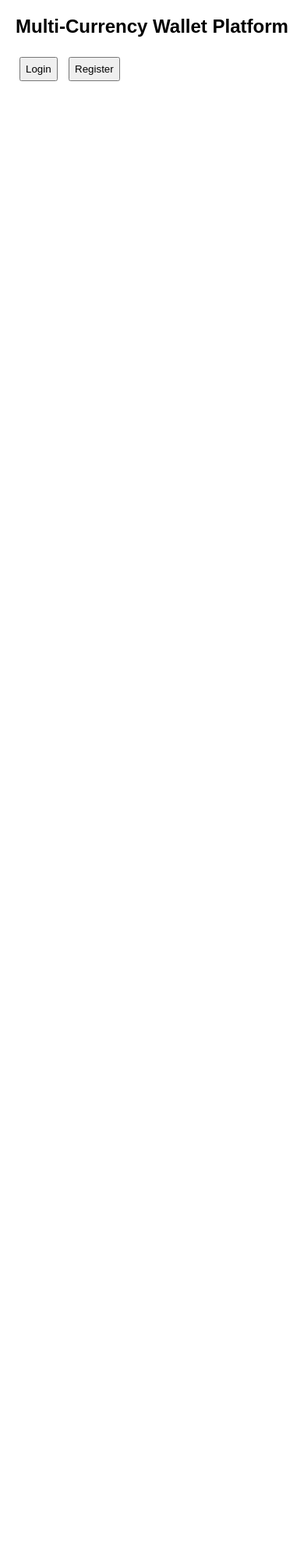
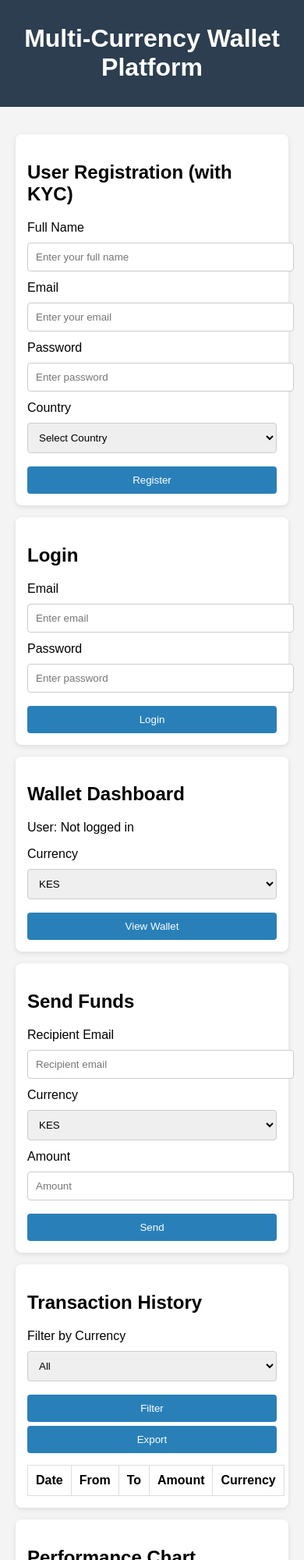
Before and after one commit to GMwai2/trade-partner, a plain HTML site: page index.html in a window 390 px wide. Shown: the top 2000 px of the page at 78% size. Before the commit the page ends 844 px from the top, so only its background shows below. Drawn offline with nearby package versions, Linux system fonts and the light colour scheme.

Commit message:
Update index.html

```diff
--- a/index.html
+++ b/index.html
@@ -2,122 +2,252 @@
 <html lang="en">
 <head>
   <meta charset="UTF-8" />
-  <title>Multi-Currency Wallet Platform</title>
+  <meta name="viewport" content="width=device-width, initial-scale=1.0"/>
+  <title>Wallet Platform</title>
   <style>
-    body { font-family: Arial, sans-serif; margin: 20px; }
-    .hidden { display: none; }
-    input, select, button { margin: 5px; padding: 6px; }
-    #confirmation-section { border: 1px solid #ccc; padding: 10px; margin-top: 10px; }
-    canvas { max-width: 400px; margin: 10px 0; }
-    #transaction-log { max-height: 150px; overflow-y: scroll; border: 1px solid #ccc; padding: 5px; margin-top: 10px; font-size: 12px; }
-    #admin-panel, #subadmin-panel { border: 1px solid #000; padding: 10px; margin-top: 15px; background: #f9f9f9; }
-    #admin-panel h3, #subadmin-panel h3 { margin-top: 0; }
-    label { font-size: 12px; }
+    body {
+      font-family: Arial, sans-serif;
+      margin: 0;
+      background: #f4f4f4;
+    }
+    header {
+      background: #2c3e50;
+      color: white;
+      padding: 10px;
+      text-align: center;
+    }
+    .container {
+      max-width: 1200px;
+      margin: auto;
+      padding: 20px;
+    }
+    .card {
+      background: white;
+      padding: 15px;
+      margin: 15px 0;
+      border-radius: 8px;
+      box-shadow: 0 2px 6px rgba(0,0,0,0.1);
+    }
+    .form-group {
+      margin-bottom: 12px;
+    }
+    label {
+      display: block;
+      margin-bottom: 5px;
+    }
+    input, select, button {
+      width: 100%;
+      padding: 10px;
+      margin-top: 5px;
+      border-radius: 4px;
+      border: 1px solid #ccc;
+    }
+    button {
+      background: #2980b9;
+      color: white;
+      border: none;
+      cursor: pointer;
+    }
+    button:hover {
+      background: #3498db;
+    }
+    table {
+      width: 100%;
+      border-collapse: collapse;
+      margin-top: 15px;
+    }
+    table, th, td {
+      border: 1px solid #ddd;
+    }
+    th, td {
+      padding: 10px;
+      text-align: left;
+    }
+    canvas {
+      margin-top: 20px;
+    }
   </style>
-  <script src="https://cdn.jsdelivr.net/npm/chart.js"></script>
 </head>
-<body onload="initApp()">
+<body>
 
-  <h2>Multi-Currency Wallet Platform</h2>
+<header>
+  <h1>Multi-Currency Wallet Platform</h1>
+</header>
 
-  <div id="start-section">
-    <button onclick="showSection('login-section')">Login</button>
-    <button onclick="showSection('register-section')">Register</button>
+<div class="container">
+
+  <div class="card">
+    <h2>User Registration (with KYC)</h2>
+    <div class="form-group">
+      <label for="fullName">Full Name</label>
+      <input type="text" id="fullName" placeholder="Enter your full name">
+    </div>
+    <div class="form-group">
+      <label for="emailReg">Email</label>
+      <input type="email" id="emailReg" placeholder="Enter your email">
+    </div>
+    <div class="form-group">
+      <label for="passwordReg">Password</label>
+      <input type="password" id="passwordReg" placeholder="Enter password">
+    </div>
+    <div class="form-group">
+      <label for="country">Country</label>
+      <select id="country">
+        <option value="">Select Country</option>
+        <option value="KE">Kenya</option>
+        <option value="NG">Nigeria</option>
+        <option value="US">USA</option>
+        <option value="GB">UK</option>
+        <option value="IN">India</option>
+        <!-- Add all countries as needed -->
+      </select>
+    </div>
+    <button onclick="registerUser()">Register</button>
   </div>
 
-  <div id="register-section" class="hidden">
-    <h3>Register</h3>
-    <input id="reg-username" placeholder="Username" />
-    <input id="reg-password" type="password" placeholder="Password" />
-    <label><input type="checkbox" onclick="togglePassword('reg-password')"> Show Password</label><br>
-    <input id="reg-email" placeholder="Email" />
-    <input id="reg-pin" placeholder="PIN (4 digits)" maxlength="4" />
-    <select id="currency"></select><br>
-    <select id="country"></select><br>
-    <button onclick="register()">Register</button>
-    <button onclick="showSection('start-section')">Back</button>
+  <div class="card">
+    <h2>Login</h2>
+    <div class="form-group">
+      <label for="emailLogin">Email</label>
+      <input type="email" id="emailLogin" placeholder="Enter email">
+    </div>
+    <div class="form-group">
+      <label for="passwordLogin">Password</label>
+      <input type="password" id="passwordLogin" placeholder="Enter password">
+    </div>
+    <button onclick="loginUser()">Login</button>
   </div>
 
-  <div id="login-section" class="hidden">
-    <h3>Login</h3>
-    <input id="login-username" placeholder="Username" />
-    <input id="login-password" type="password" placeholder="Password" />
-    <label><input type="checkbox" onclick="togglePassword('login-password')"> Show Password</label><br>
-    <button onclick="login()">Login</button>
-    <button onclick="showSection('start-section')">Back</button>
+  <div class="card">
+    <h2>Wallet Dashboard</h2>
+    <p>User: <span id="loggedInUser">Not logged in</span></p>
+    <div class="form-group">
+      <label for="walletCurrency">Currency</label>
+      <select id="walletCurrency">
+        <option value="KES">KES</option>
+        <option value="USD">USD</option>
+        <option value="EUR">EUR</option>
+        <option value="NGN">NGN</option>
+        <option value="BTC">BTC</option>
+        <option value="ETH">ETH</option>
+        <!-- More currencies -->
+      </select>
+    </div>
+    <button onclick="viewWallet()">View Wallet</button>
+    <div id="walletBalance"></div>
   </div>
 
-  <div id="user-panel" class="hidden">
-    <h3>Welcome, <span id="current-username"></span>!</h3>
-    <p><b>Role:</b> <span id="current-role"></span></p>
-
-    <div id="wallet-balances"></div>
-
-    <h4>Send Money</h4>
-    <select id="send-currency"></select>
-    <input id="send-amount" type="number" placeholder="Amount" min="0" step="0.01" />
-    <input id="send-recipient" placeholder="Recipient Username" />
-    <button onclick="sendMoney()">Send</button>
-
-    <h4>Transaction Log</h4>
-    <div id="transaction-log"></div>
-
-    <button onclick="logout()">Logout</button>
+  <div class="card">
+    <h2>Send Funds</h2>
+    <div class="form-group">
+      <label for="sendTo">Recipient Email</label>
+      <input type="email" id="sendTo" placeholder="Recipient email">
+    </div>
+    <div class="form-group">
+      <label for="sendCurrency">Currency</label>
+      <select id="sendCurrency">
+        <option value="KES">KES</option>
+        <option value="USD">USD</option>
+        <option value="EUR">EUR</option>
+        <option value="NGN">NGN</option>
+        <option value="BTC">BTC</option>
+      </select>
+    </div>
+    <div class="form-group">
+      <label for="sendAmount">Amount</label>
+      <input type="number" id="sendAmount" placeholder="Amount">
+    </div>
+    <button onclick="sendFunds()">Send</button>
   </div>
 
-  <div id="admin-panel" class="hidden">
-    <h3>Admin Panel</h3>
-    <p><b>Transaction Wallet Balances:</b> <span id="admin-transaction-balance"></span></p>
-    <p><b>Trading Wallet Balances:</b> <span id="admin-trading-balance"></span></p>
-
-    <button onclick="moveFeesToTrading()">Move Fees to Trading Wallet</button>
-
-    <h4>Transaction Fees Collected (per currency)</h4>
-    <canvas id="feesChart" width="400" height="200"></canvas>
+  <div class="card">
+    <h2>Transaction History</h2>
+    <div class="form-group">
+      <label for="filterCurrency">Filter by Currency</label>
+      <select id="filterCurrency">
+        <option value="">All</option>
+        <option value="KES">KES</option>
+        <option value="USD">USD</option>
+        <option value="EUR">EUR</option>
+        <option value="NGN">NGN</option>
+        <option value="BTC">BTC</option>
+      </select>
+    </div>
+    <button onclick="filterTransactions()">Filter</button>
+    <button onclick="exportTransactions()">Export</button>
+    <table id="transactionsTable">
+      <thead>
+        <tr>
+          <th>Date</th>
+          <th>From</th>
+          <th>To</th>
+          <th>Amount</th>
+          <th>Currency</th>
+        </tr>
+      </thead>
+      <tbody>
+        <!-- Transactions go here -->
+      </tbody>
+    </table>
   </div>
 
-  <div id="subadmin-panel" class="hidden">
-    <h3>Sub-Admin Panel</h3>
-    <p><b>Transaction Wallet Balances:</b> <span id="subadmin-transaction-balance"></span></p>
-    <p><b>Trading Wallet Balances:</b> <span id="subadmin-trading-balance"></span></p>
+  <div class="card">
+    <h2>Performance Chart</h2>
+    <canvas id="transactionChart" width="400" height="200"></canvas>
   </div>
 
-  <script>
-    const countries = ["Kenya", "Uganda", "USA", "UK", "Germany"];
-    const currencies = ["KES", "UGX", "USD", "GBP", "EUR"];
+</div>
 
-    const exchangeRates = {
-      "KES": 1,
-      "USD": 0.0085,
-      "EUR": 0.0078,
-      "UGX": 34.5,
-      "GBP": 0.0067
-    };
+<script src="https://cdn.jsdelivr.net/npm/chart.js"></script>
+<script>
+  function registerUser() {
+    alert("Registration logic will go here.");
+  }
 
-    const users = {};
-    const transactions = [];
-    const adminWallets = {
-      transactionWallet: { KES: 0, USD: 0, EUR: 0, UGX: 0, GBP: 0 },
-      tradingWallet: { KES: 0, USD: 0, EUR: 0, UGX: 0, GBP: 0 }
-    };
+  function loginUser() {
+    const email = document.getElementById("emailLogin").value;
+    document.getElementById("loggedInUser").textContent = email;
+    alert("Logged in as " + email);
+  }
 
-    let currentUser = null;
+  function viewWallet() {
+    const currency = document.getElementById("walletCurrency").value;
+    document.getElementById("walletBalance").textContent = "Balance in " + currency + ": 1,000";
+  }
 
-    function initApp() {
-      showSection('start-section');
-      populateCurrencies();
-      populateCountries();
-      fetchExchangeRates();
+  function sendFunds() {
+    alert("Send funds logic will go here.");
+  }
+
+  function filterTransactions() {
+    alert("Filtering transactions...");
+  }
+
+  function exportTransactions() {
+    alert("Exporting transactions...");
+  }
+
+  const ctx = document.getElementById("transactionChart").getContext("2d");
+  const chart = new Chart(ctx, {
+    type: 'bar',
+    data: {
+      labels: ["KES", "USD", "EUR", "NGN", "BTC"],
+      datasets: [{
+        label: 'Transactions',
+        data: [12, 19, 3, 5, 2],
+        backgroundColor: ['#3498db', '#2ecc71', '#f1c40f', '#9b59b6', '#e74c3c']
+      }]
+    },
+    options: {
+      responsive: true,
+      scales: {
+        y: {
+          beginAtZero: true
+        }
+      }
     }
+  });
+</script>
 
-    function togglePassword(fieldId) {
-      const field = document.getElementById(fieldId);
-      field.type = field.type === "password" ? "text" : "password";
-    }
-
-    function populateCurrencies() {
-      const currencySelects = document.querySelectorAll("#currency, #send-currency");
-      currencySelects.forEach(select => {
-        select.innerHTML = "";
-        currencies.forEach(c => {
-          const option = document.createEl
+</body>
+</html>
```
